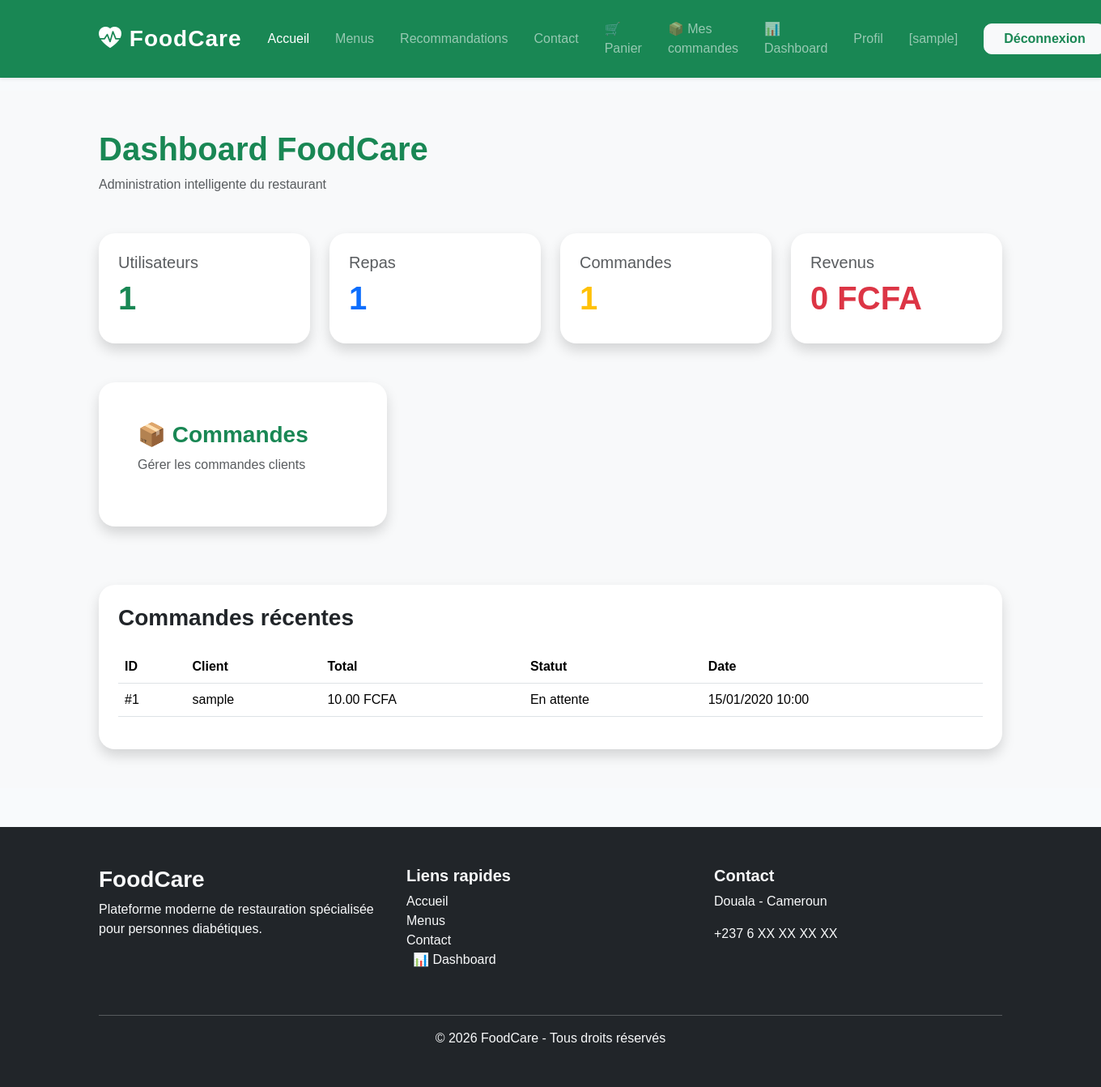
After one commit to mmslandry8-dev/foodcare, a Django app: page /dashboard/ in a window 1360 px wide. The commit adds this page. Shown: the whole page at 81% size. Run offline with Django 5.2, Linux system fonts and the light colour scheme; a user stored in the database is signed in; tables that the repository leaves empty hold one stand-in row (values such as "Sample post").

Commit message:
Création dashboard admin FoodCare

```diff
--- a/config/urls.py
+++ b/config/urls.py
@@ -33,6 +33,9 @@ urlpatterns = [
 
     path('orders/', include('orders.urls')),
 
+    # Dashboard
+    path('dashboard/', include('dashboard.urls')),
+
 ]
 
 # Configuration des fichiers media
--- /dev/null
+++ b/dashboard/urls.py
@@ -0,0 +1,25 @@
+from django.urls import path
+
+from . import views
+
+urlpatterns = [
+
+    path(
+        '',
+        views.dashboard_home,
+        name='dashboard'
+    ),
+
+    path(
+        'orders/',
+        views.dashboard_orders,
+        name='dashboard_orders'
+    ),
+
+    path(
+        'orders/<int:pk>/update/',
+        views.update_order_status,
+        name='update_order_status'
+    ),
+
+]
--- a/dashboard/views.py
+++ b/dashboard/views.py
@@ -1,3 +1,161 @@
-from django.shortcuts import render
+from django.shortcuts import render, redirect, get_object_or_404
 
-# Create your views here.
+from django.contrib.admin.views.decorators import staff_member_required
+
+from django.contrib import messages
+
+from django.db.models import Sum
+
+from django.contrib.auth.models import User
+
+from meals.models import Meal
+
+from orders.models import Order
+
+
+@staff_member_required
+def dashboard_home(request):
+    """
+    Dashboard principal
+    """
+
+    total_users = User.objects.count()
+
+    total_meals = Meal.objects.count()
+
+    total_orders = Order.objects.count()
+
+    revenue = Order.objects.filter(
+
+        status='delivered'
+
+    ).aggregate(
+
+        Sum('total_price')
+
+    )['total_price__sum'] or 0
+
+    recent_orders = Order.objects.order_by(
+        '-created_at'
+    )[:5]
+
+    context = {
+
+        'total_users': total_users,
+
+        'total_meals': total_meals,
+
+        'total_orders': total_orders,
+
+        'revenue': revenue,
+
+        'recent_orders': recent_orders,
+
+    }
+
+    return render(
+        request,
+        'dashboard/dashboard.html',
+        context
+    )
+
+
+@staff_member_required
+def dashboard_orders(request):
+    """
+    Gestion commandes
+    """
+
+    orders = Order.objects.order_by(
+        '-created_at'
+    )
+
+    context = {
+
+        'orders': orders
+
+    }
+
+    return render(
+        request,
+        'dashboard/orders.html',
+        context
+    )
+
+
+@staff_member_required
+def update_order_status(request, pk):
+    """
+    Mise à jour statuts
+    """
+
+    order = get_object_or_404(
+        Order,
+        id=pk
+    )
+
+    if request.method == 'POST':
+
+        new_status = request.POST.get(
+            'status'
+        )
+
+        # =========================
+        # LOGIQUE IRREVERSIBLE
+        # =========================
+
+        allowed_transitions = {
+
+            'pending': ['ready', 'cancelled'],
+
+            'ready': ['delivery'],
+
+            'delivery': ['delivered'],
+
+            'delivered': [],
+
+            'cancelled': [],
+
+        }
+
+        if new_status in allowed_transitions[
+            order.status
+        ]:
+
+            order.status = new_status
+
+            order.save()
+
+            messages.success(
+
+                request,
+
+                'Statut mis à jour.'
+
+            )
+
+        else:
+
+            messages.error(
+
+                request,
+
+                'Transition interdite.'
+
+            )
+
+        return redirect(
+            'dashboard_orders'
+        )
+
+    context = {
+
+        'order': order
+
+    }
+
+    return render(
+        request,
+        'dashboard/order_update.html',
+        context
+    )
--- a/static/css/style.css
+++ b/static/css/style.css
@@ -189,3 +189,21 @@ body {
     transform: scale(1.05);
 
 }
+
+/* =========================
+   DASHBOARD
+========================= */
+
+.dashboard-card {
+
+    border-radius: 20px;
+
+    transition: 0.3s ease;
+
+}
+
+.dashboard-card:hover {
+
+    transform: translateY(-8px);
+
+}
--- /dev/null
+++ b/templates/dashboard/dashboard.html
@@ -0,0 +1,226 @@
+{% extends 'base.html' %}
+
+{% block content %}
+
+<section class="py-5 bg-light min-vh-100">
+
+    <div class="container">
+
+        <!-- HEADER -->
+        <div class="mb-5">
+
+            <h1 class="fw-bold text-success">
+
+                Dashboard FoodCare
+
+            </h1>
+
+            <p class="text-muted">
+
+                Administration intelligente du restaurant
+
+            </p>
+
+        </div>
+
+        <!-- STATS -->
+        <div class="row">
+
+            <!-- USERS -->
+            <div class="col-lg-3 mb-4">
+
+                <div class="card border-0 shadow p-4">
+
+                    <h5 class="text-muted">
+
+                        Utilisateurs
+
+                    </h5>
+
+                    <h1 class="fw-bold text-success">
+
+                        {{ total_users }}
+
+                    </h1>
+
+                </div>
+
+            </div>
+
+            <!-- MEALS -->
+            <div class="col-lg-3 mb-4">
+
+                <div class="card border-0 shadow p-4">
+
+                    <h5 class="text-muted">
+
+                        Repas
+
+                    </h5>
+
+                    <h1 class="fw-bold text-primary">
+
+                        {{ total_meals }}
+
+                    </h1>
+
+                </div>
+
+            </div>
+
+            <!-- ORDERS -->
+            <div class="col-lg-3 mb-4">
+
+                <div class="card border-0 shadow p-4">
+
+                    <h5 class="text-muted">
+
+                        Commandes
+
+                    </h5>
+
+                    <h1 class="fw-bold text-warning">
+
+                        {{ total_orders }}
+
+                    </h1>
+
+                </div>
+
+            </div>
+
+            <!-- REVENUE -->
+            <div class="col-lg-3 mb-4">
+
+                <div class="card border-0 shadow p-4">
+
+                    <h5 class="text-muted">
+
+                        Revenus
+
+                    </h5>
+
+                    <h1 class="fw-bold text-danger">
+
+                        {{ revenue }} FCFA
+
+                    </h1>
+
+                </div>
+
+            </div>
+
+        </div>
+
+        <!-- ACTIONS -->
+        <div class="row mt-4">
+
+            <div class="col-lg-4 mb-4">
+
+                <a href="{% url 'dashboard_orders' %}"
+                   class="text-decoration-none">
+
+                    <div class="card border-0 shadow p-5
+                                dashboard-card">
+
+                        <h3 class="fw-bold text-success">
+
+                            📦 Commandes
+
+                        </h3>
+
+                        <p class="text-muted">
+
+                            Gérer les commandes
+                            clients
+
+                        </p>
+
+                    </div>
+
+                </a>
+
+            </div>
+
+        </div>
+
+        <!-- COMMANDES RECENTES -->
+        <div class="card border-0 shadow p-4 mt-5">
+
+            <h3 class="fw-bold mb-4">
+
+                Commandes récentes
+
+            </h3>
+
+            <div class="table-responsive">
+
+                <table class="table align-middle">
+
+                    <thead>
+
+                        <tr>
+
+                            <th>ID</th>
+                            <th>Client</th>
+                            <th>Total</th>
+                            <th>Statut</th>
+                            <th>Date</th>
+
+                        </tr>
+
+                    </thead>
+
+                    <tbody>
+
+                        {% for order in recent_orders %}
+
+                            <tr>
+
+                                <td>
+
+                                    #{{ order.id }}
+
+                                </td>
+
+                                <td>
+
+                                    {{ order.user.username }}
+
+                                </td>
+
+                                <td>
+
+                                    {{ order.total_price }} FCFA
+
+                                </td>
+
+                                <td>
+
+                                    {{ order.get_status_display }}
+
+                                </td>
+
+                                <td>
+
+                                    {{ order.created_at|date:"d/m/Y H:i" }}
+
+                                </td>
+
+                            </tr>
+
+                        {% endfor %}
+
+                    </tbody>
+
+                </table>
+
+            </div>
+
+        </div>
+
+    </div>
+
+</section>
+
+{% endblock %}
--- a/templates/partials/footer.html
+++ b/templates/partials/footer.html
@@ -41,7 +41,7 @@
                     </li>
 
                     <li>
-                        <a href="#"
+                        <a href="{% url 'meal_list' %}"
                            class="text-decoration-none text-light">
                             Menus
                         </a>
@@ -53,6 +53,20 @@
                             Contact
                         </a>
                     </li>
+                    {% if user.is_staff %}
+
+                        <li class="nav-item mx-2">
+
+                            <a class="nav-link"
+                                href="{% url 'dashboard' %}">
+
+                                📊 Dashboard
+
+                            </a>
+
+                        </li>
+
+                    {% endif %}
 
                 </ul>
 
--- a/templates/partials/navbar.html
+++ b/templates/partials/navbar.html
@@ -90,6 +90,21 @@
                 <!-- BOUTONS -->
                 {% if user.is_authenticated %}
 
+                    {% if user.is_staff %}
+
+                        <li class="nav-item mx-2">
+
+                            <a class="nav-link"
+                                href="{% url 'dashboard' %}">
+
+                                    📊 Dashboard
+
+                            </a>
+
+                        </li>
+
+                    {% endif %}
+
                     <li class="nav-item mx-2">
 
                         <a class="nav-link"
```
Also changed, not shown: templates/dashboard/order_update.html (added, +92 -0 lines), templates/dashboard/orders.html (added, +113 -0 lines), templates/orders/order_list.html (+16 -0 lines).
